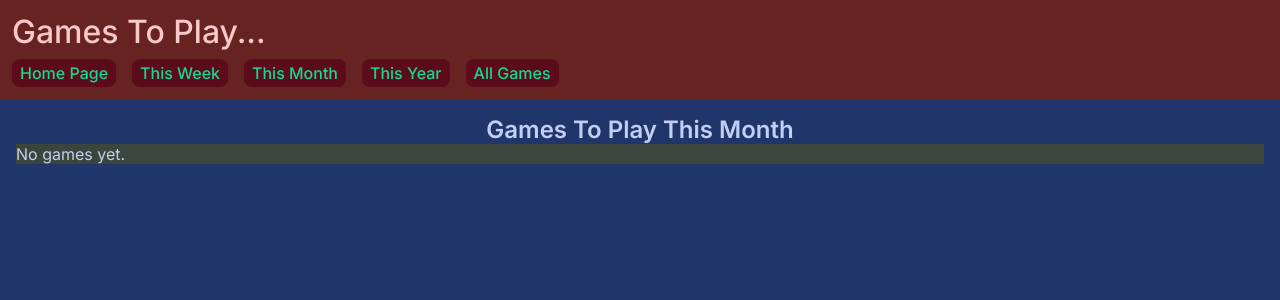
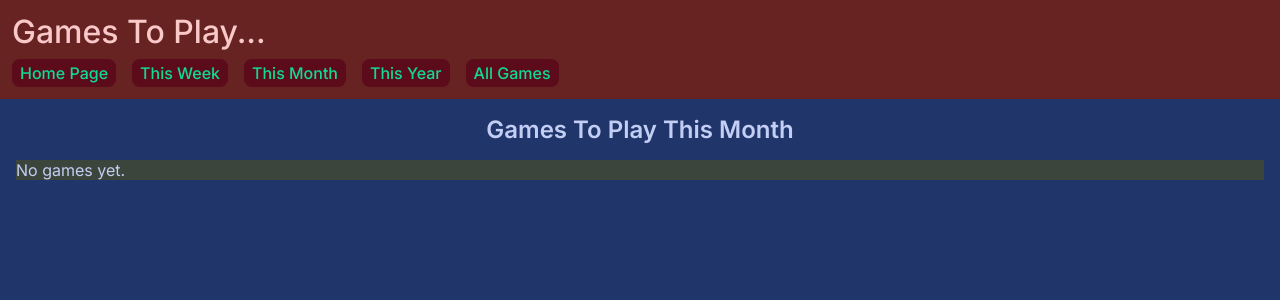
Before and after one commit to franco-ortega/to-do-games, a Next.js app: page /month in a window 1280 px wide. Shown: the top 300 px of the page. Built offline with nearby package versions, Linux system fonts and the light colour scheme.

Commit message:
add flex column to GamesList

```diff
--- a/components/gamesList/GamesList.module.scss
+++ b/components/gamesList/GamesList.module.scss
@@ -1,4 +1,10 @@
 .GamesList {
   background-color: hsl(120, 8%, 25%);
   list-style-type: none;
+
+  margin-block: 1rem;
+
+  display: flex;
+  flex-direction: column;
+  gap: 1rem;
 }
```
